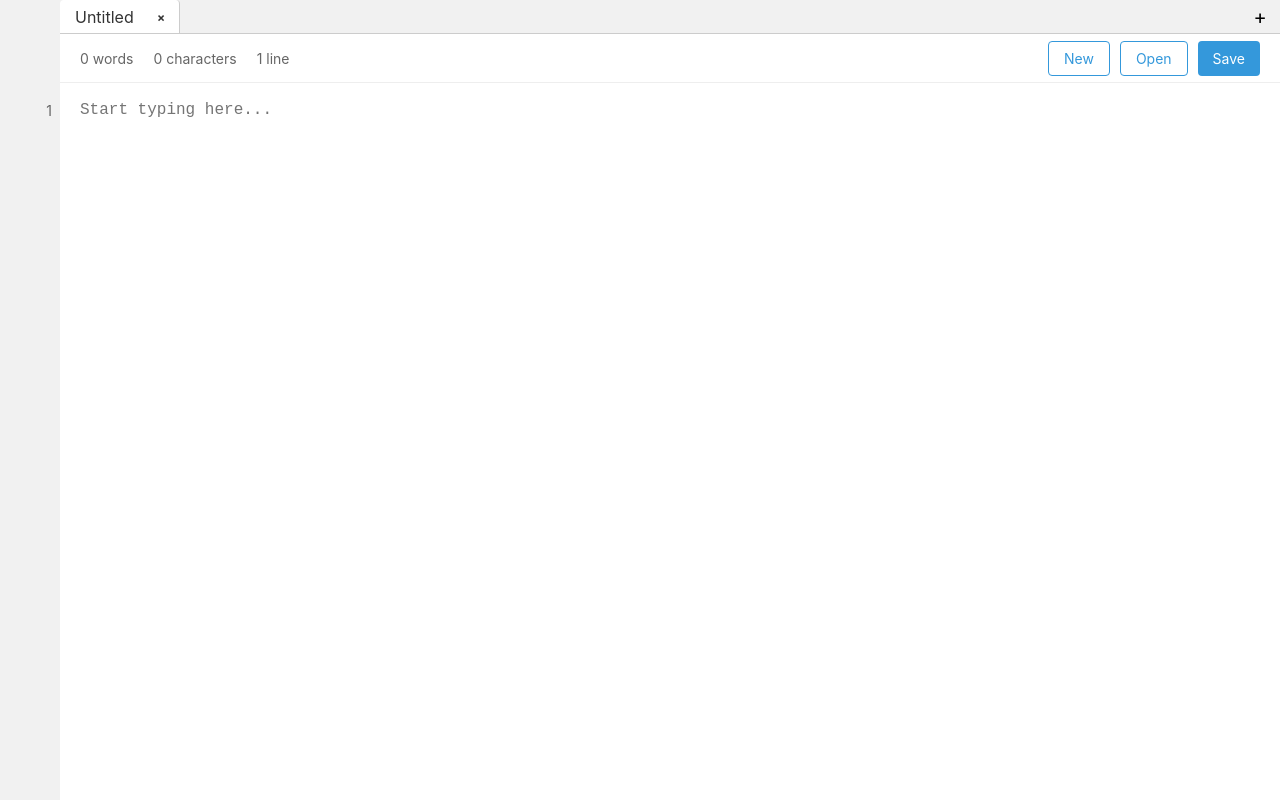
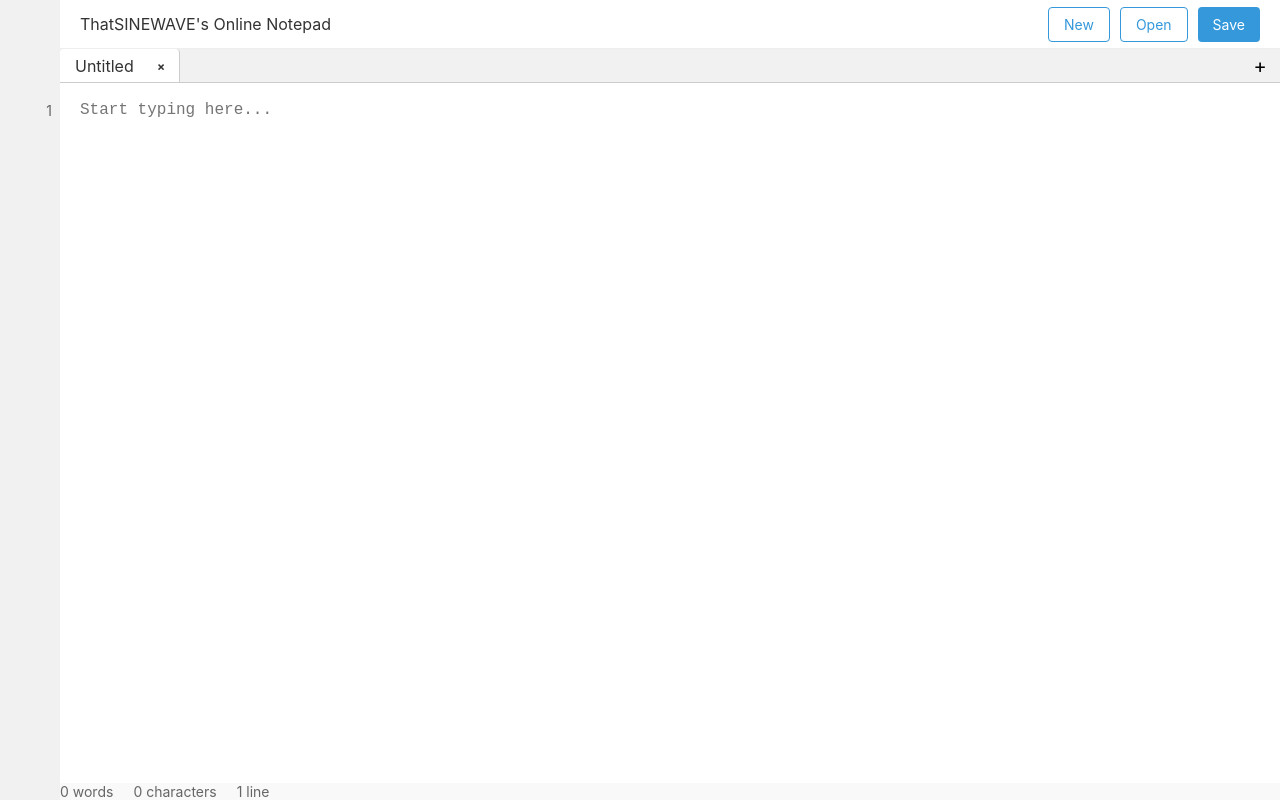
Before and after one commit to ThatSINEWAVE/Notepad-Online, a plain HTML site: page index.html in a window 1280 px wide. Drawn offline with Linux system fonts and the light colour scheme.

Commit message:
Update index.html

```diff
--- a/index.html
+++ b/index.html
@@ -13,17 +13,8 @@
         <div class="line-numbers" id="lineNumbers"></div>
       </div>
       <div class="editor-container">
-            <div class="tab-container">
-                <div class="tabs" id="tabsContainer">
-                </div>
-                <button id="newTabBtn" class="new-tab-btn" title="Create new tab">+</button>
-            </div>
         <div class="toolbar">
-                <div class="stats">
-                    <span id="wordCount">0 words</span>
-                    <span id="charCount">0 characters</span>
-                    <span id="lineCount">0 lines</span>
-                </div>
+          <div class="app-title">ThatSINEWAVE's Online Notepad</div>
           <div class="file-actions">
             <button class="btn btn-outline" id="newBtn">New</button>
             <button class="btn btn-outline" id="openBtn">Open</button>
@@ -31,8 +22,19 @@
             <button class="btn" id="saveBtn">Save</button>
           </div>
         </div>
+        <div class="tab-container">
+          <div class="tabs" id="tabsContainer"></div>
+          <button id="newTabBtn" class="new-tab-btn" title="Create new tab">+</button>
+        </div>
         <div class="editor-wrapper">
           <textarea id="editor" spellcheck="false" placeholder="Start typing here..."></textarea>
+        </div>
+        <div class="status-bar">
+          <div class="stats">
+            <span id="wordCount">0 words</span>
+            <span id="charCount">0 characters</span>
+            <span id="lineCount">0 lines</span>
+          </div>
         </div>
       </div>
     </div>
```
Lines whose indentation alone changed are shown as unchanged.
